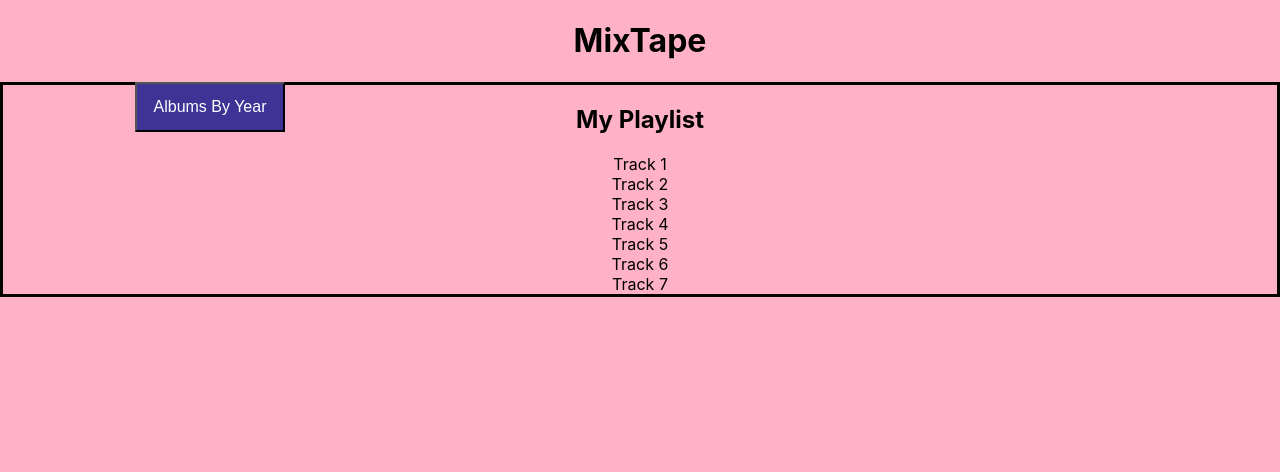
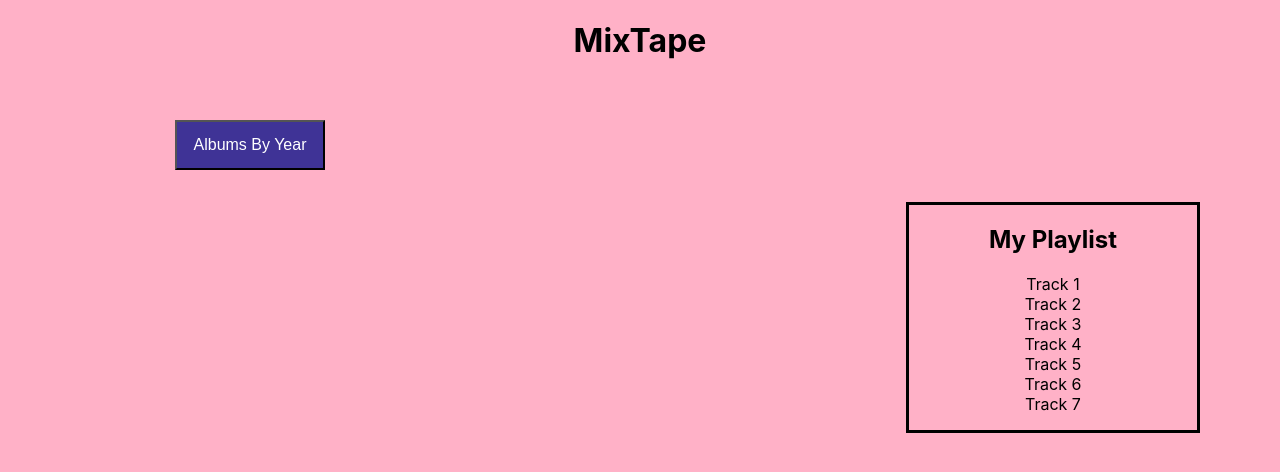
Before and after one commit to dsstevens/Mixtape, a React (Create React App) app: page / in a window 1280 px wide. Shown: the top 472 px of the page. Built offline with nearby package versions, Linux system fonts and the light colour scheme.

Commit message:
feat: Add styling tweaks to main page

```diff
--- a/src/components/Home/Home.css
+++ b/src/components/Home/Home.css
@@ -1,12 +1,22 @@
 .Home {
   background-color: #ffb1c7;
   height: 100vh;
+  display: flex;
+  flex-direction: column;
 }
 
 .dropdown {
   position: absolute;
+  margin-top: 15vh;
+  margin-left: 5vh;
 }
 
 .tracklist-container {
   border: 3px solid black;
+  align-self: flex-end;
+  margin-right: 10vh;
+  margin-top: 15vh;
+  padding-left: 10vh;
+  padding-right: 10vh;
+  padding-bottom: 2vh;
 }
```
